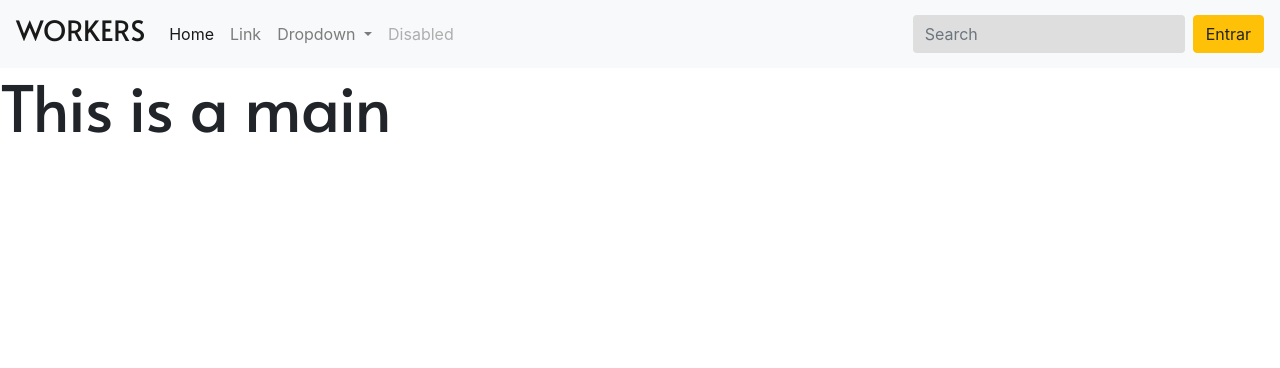
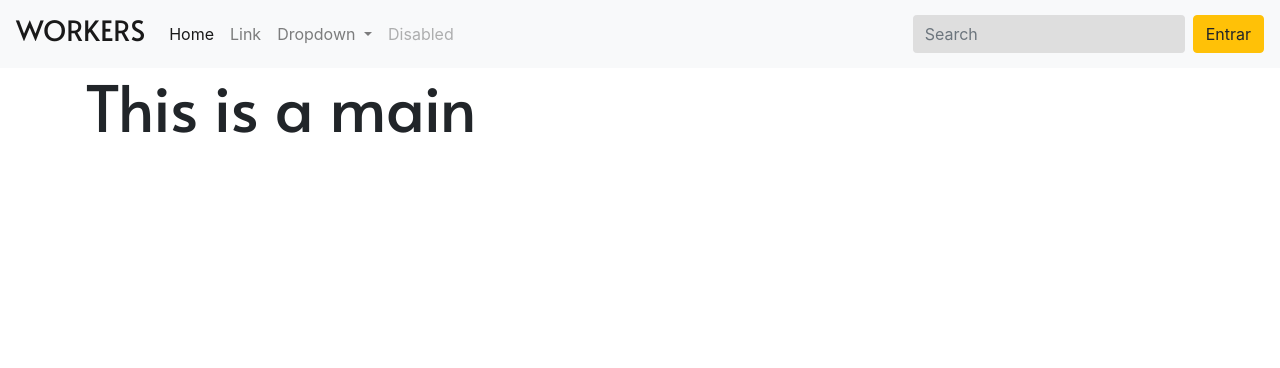
Before and after one commit to gabrieldocs/django-dev-microlearn, a Django app: page / in a window 1280 px wide. Shown: the top 368 px of the page. Run offline with Django 3.2, Linux system fonts and the light colour scheme; parts of the project's set-up code (start-up, migrations or seed data) failed here and were passed over; some libraries are stand-ins or nearby versions.

Commit message:
Now master

```diff
--- a/blog/templates/blog/post_list.html
+++ b/blog/templates/blog/post_list.html
@@ -2,5 +2,8 @@
 
 {% block content %}
 
-  <h1> This is a main</h1>
+  <section class="container">
+    <h1> This is a main</h1>
+  </section>
+
 {% endblock %}
```
